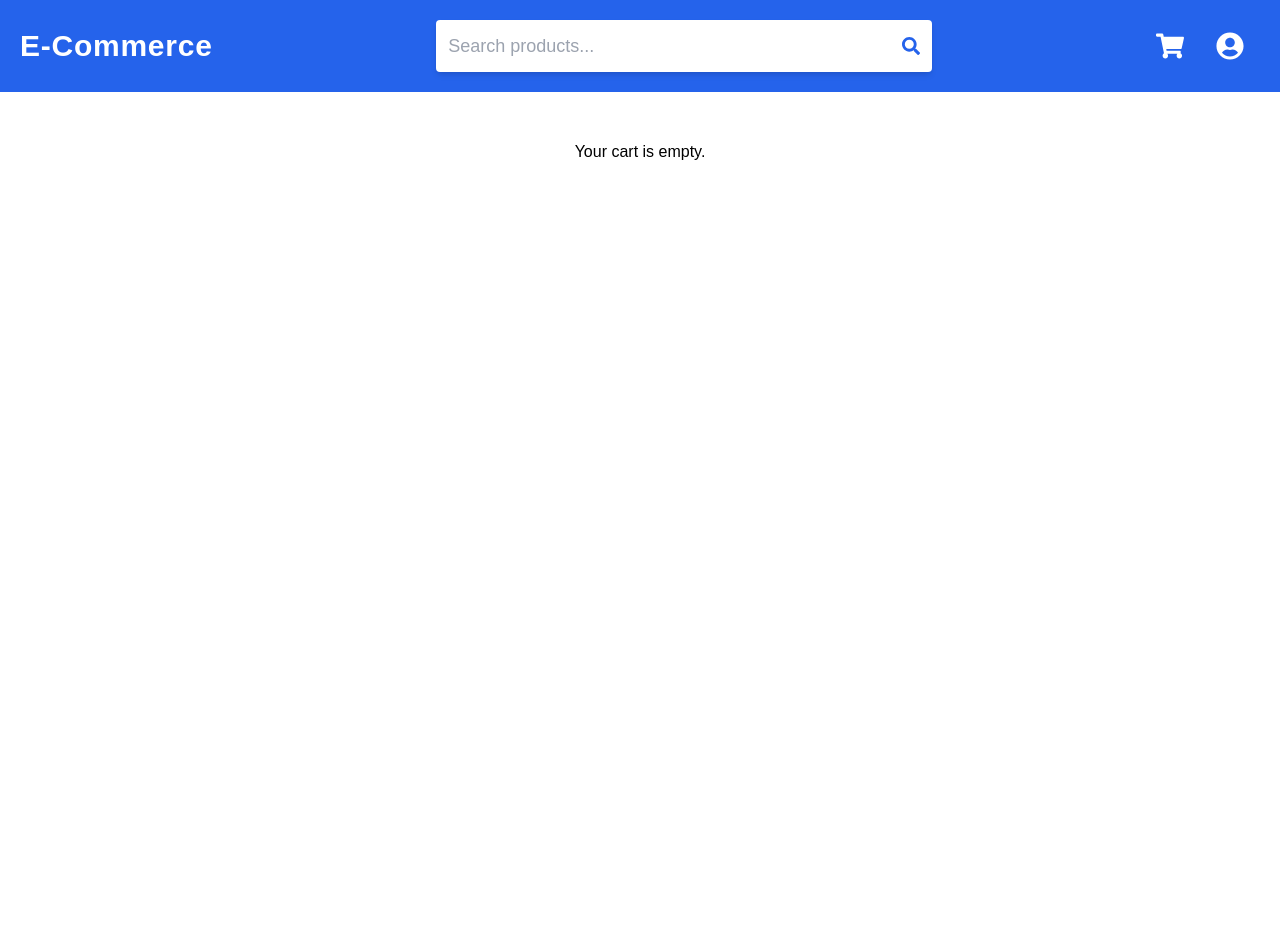
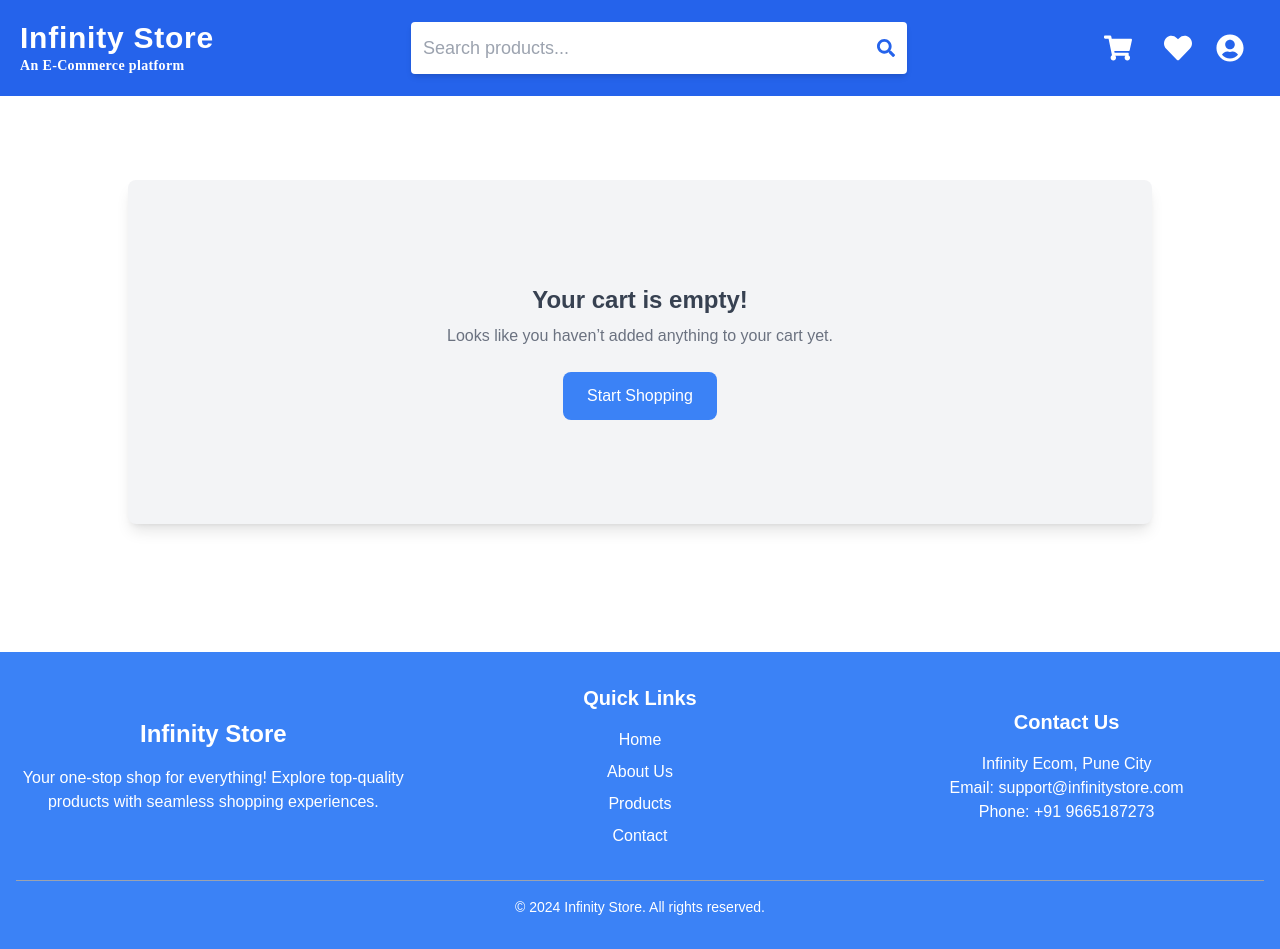
Before and after one commit to INFINITYASH3699/ecommerce-app, a Next.js app: page /cart in a window 1280 px wide. Before the commit the page ends 800 px from the top, so only its background shows below. Built offline with nearby package versions, Linux system fonts and the light colour scheme.

Commit message:
Project enhancement done

```diff
--- a/package.json
+++ b/package.json
@@ -14,6 +14,7 @@
     "react": "^19.0.0",
     "react-dom": "^19.0.0",
     "react-icons": "^5.4.0",
+    "react-medium-image-zoom": "^5.2.13",
     "react-router-dom": "^7.1.1"
   },
   "devDependencies": {
--- a/src/app/components/Cart.js
+++ b/src/app/components/Cart.js
@@ -4,18 +4,43 @@ import { useCart } from "../context/CartContext";
 import Image from "next/image";
 
 export default function Cart() {
-  const { cart, total, increaseQuantity, decreaseQuantity, removeItem, clearCart } = useCart(); // Access cart context
+  const {
+    cart,
+    total,
+    increaseQuantity,
+    decreaseQuantity,
+    removeItem,
+    clearCart,
+  } = useCart();
 
   return (
-    <div className="max-w-4xl mx-auto p-4 mt-14">
+    <div className="max-w-5xl mx-auto p-6 my-28 bg-gray-100 rounded-lg shadow-lg">
       {cart.length === 0 ? (
-        <p className="text-center">Your cart is empty.</p>
+        <div className="text-center py-20">
+          <p className="text-2xl font-semibold text-gray-700">
+            Your cart is empty!
+          </p>
+          <p className="text-gray-500 mt-2">
+            Looks like you haven’t added anything to your cart yet.
+          </p>
+          <button
+            onClick={() => (window.location.href = "/")}
+            className="mt-6 px-6 py-3 bg-blue-500 text-white rounded-lg hover:bg-blue-600 transition-transform transform hover:scale-105"
+          >
+            Start Shopping
+          </button>
+        </div>
       ) : (
-        <div>
+        <div className="grid grid-cols-1 md:grid-cols-3 gap-6">
+          {/* Cart Items */}
+          <div className="md:col-span-2 bg-white p-4 rounded-lg shadow-sm">
+            <h2 className="text-xl font-semibold text-gray-700 mb-4">
+              Cart Items
+            </h2>
             {cart.map((item) => (
               <div
                 key={item.id}
-              className="flex items-center justify-between border-b py-4"
+                className="flex items-center justify-between border-b border-gray-200 py-4"
               >
                 <div className="flex items-center gap-4">
                   <Image
@@ -26,39 +51,64 @@ export default function Cart() {
                     className="rounded-lg"
                   />
                   <div>
-                  <h2 className="text-lg font-semibold">{item.title}</h2>
-                  <p className="text-sm text-gray-600">${item.price}</p>
+                    <h3 className="text-lg font-semibold text-gray-800">
+                      {item.title}
+                    </h3>
+                    <p className="text-sm text-gray-500">
+                      ${item.price.toFixed(2)}
+                    </p>
                   </div>
                 </div>
                 <div className="flex items-center gap-4">
                   <button
                     onClick={() => decreaseQuantity(item.id)}
-                  className="border px-3 py-1 rounded"
+                    className="border border-gray-300 px-3 py-1 rounded-lg text-gray-600 hover:bg-gray-200"
                   >
                     -
                   </button>
-                <span>{item.quantity}</span>
+                  <span className="text-lg">{item.quantity}</span>
                   <button
                     onClick={() => increaseQuantity(item.id)}
-                  className="border px-3 py-1 rounded"
+                    className="border border-gray-300 px-3 py-1 rounded-lg text-gray-600 hover:bg-gray-200"
                   >
                     +
                   </button>
                   <button
                     onClick={() => removeItem(item.id)}
-                  className="border px-2 py-1 rounded-lg text-red-500 hover:text-white hover:bg-red-600 duration-500"
+                    className="border px-2 py-1 rounded-lg text-red-500 hover:text-white hover:bg-red-600 transition duration-300"
                   >
                     Remove
                   </button>
                 </div>
               </div>
             ))}
+          </div>
 
-          <div className="mt-8 text-right">
-            <h2 className="text-xl font-semibold">Total: ${total}</h2>
+          {/* Cart Summary */}
+          <div className="bg-white p-4 rounded-lg shadow-sm">
+            <h2 className="text-xl font-semibold text-gray-700 mb-4">
+              Cart Summary
+            </h2>
+            <div className="flex justify-between text-gray-600 mb-2">
+              <span>Items:</span>
+              <span>{cart.length}</span>
+            </div>
+            <div className="flex justify-between text-gray-600 mb-4">
+              <span>Total:</span>
+              <span className="text-xl font-semibold text-gray-800">
+                ${total.toFixed(2)}
+              </span>
+            </div>
+
+            <button
+              onClick={() => alert("Checkout feature coming soon!")}
+              className="w-full bg-blue-500 text-white py-3 rounded-lg hover:bg-blue-600 transition-transform transform hover:scale-105 mb-4"
+            >
+              Proceed to Checkout
+            </button>
             <button
               onClick={clearCart}
-              className="bg-red-500 hover:bg-red-700 text-white font-bold py-2 px-4 rounded mt-4"
+              className="w-full bg-red-500 text-white py-3 rounded-lg hover:bg-red-600 transition-transform transform hover:scale-105"
             >
               Clear Cart
             </button>
--- /dev/null
+++ b/src/app/components/Footer.js
@@ -0,0 +1,77 @@
+"use client";
+
+const Footer = () => {
+  return (
+    <footer className="bg-blue-500 text-white">
+      <div className="container mx-auto px-4 py-8">
+        <div className="flex flex-col items-center md:grid md:grid-cols-3 md:gap-8 text-center">
+          {/* Logo */}
+          <div className="mb-8 md:mb-0">
+            <h2 className="text-2xl font-bold mb-4">Infinity Store</h2>
+            <p>
+              Your one-stop shop for everything! Explore top-quality products
+              with seamless shopping experiences.
+            </p>
+          </div>
+
+          {/* Quick Links */}
+          <div className="mb-8 md:mb-0">
+            <h3 className="text-xl font-semibold mb-4">Quick Links</h3>
+            <ul className="space-y-2">
+              <li>
+                <a
+                  href="/"
+                  className="hover:text-gray-200 transition-colors"
+                >
+                  Home
+                </a>
+              </li>
+              <li>
+                <a
+                  href="/about"
+                  className="hover:text-gray-200 transition-colors"
+                >
+                  About Us
+                </a>
+              </li>
+              <li>
+                <a
+                  href="/products"
+                  className="hover:text-gray-200 transition-colors"
+                >
+                  Products
+                </a>
+              </li>
+              <li>
+                <a
+                  href="/contact"
+                  className="hover:text-gray-200 transition-colors"
+                >
+                  Contact
+                </a>
+              </li>
+            </ul>
+          </div>
+
+          {/* Contact Info */}
+          <div className="mb-8 md:mb-0">
+            <h3 className="text-xl font-semibold mb-4">Contact Us</h3>
+            <p>Infinity Ecom, Pune City</p>
+            <p>Email: support@infinitystore.com</p>
+            <p>Phone: +91 9665187273</p>
+          </div>
+        </div>
+
+        {/* Copyright Section */}
+        <div className="mt-8 border-t border-gray-400 pt-4 text-center">
+          <p className="text-sm">
+            &copy; {new Date().getFullYear()} Infinity Store. All rights
+            reserved.
+          </p>
+        </div>
+      </div>
+    </footer>
+  );
+};
+
+export default Footer;
--- a/src/app/components/Header.js
+++ b/src/app/components/Header.js
@@ -2,7 +2,13 @@
 
 import React, { useState, useEffect } from "react";
 import Link from "next/link";
-import { FaShoppingCart, FaSearch, FaTimes, FaUserCircle  } from "react-icons/fa";
+import {
+  FaShoppingCart,
+  FaSearch,
+  FaTimes,
+  FaUserCircle,
+  FaHeart,
+} from "react-icons/fa";
 import { useCart } from "../context/CartContext";
 import { useSearch } from "../context/SearchContext";
 
@@ -32,14 +38,19 @@ const Header = () => {
 
   return (
     <header
-      className={`fixed top-0 left-0 w-full p-5 bg-blue-600 text-white flex justify-between items-center z-50 transition-all duration-300 ${
+      className={`fixed top-0 left-0 w-full px-5 ${
+        isScrolled ? "py-2" : "py-5"
+      } bg-blue-600 text-white flex justify-between items-center z-50 transition-all duration-300 ${
         isScrolled ? "shadow-xl" : ""
       }`}
     >
       {/* Logo */}
       <Link href="/">
-        <h1 className="text-sm md:text-3xl font-bold cursor-pointer tracking-wide">
-          E-Commerce
+        <h1 className="text-sm md:text-3xl font-bold font-roboto cursor-pointer tracking-wide">
+          Infinity Store
+        </h1>
+        <h1 className="hidden md:block text-sm md:text-md font-bold cursor-pointer tracking-wide font-curly">
+          An E-Commerce platform
         </h1>
       </Link>
 
@@ -79,9 +90,11 @@ const Header = () => {
             )}
           </div>
         </Link>
+        <div className="relative cursor-pointer mr-0 hidden md:block">
+          <FaHeart size={28} />
+        </div>
         <div className="relative cursor-pointer mr-0 md:mr-4">
-        <FaUserCircle size={28} />
-
+          <FaUserCircle size={28} />
         </div>
       </div>
     </header>
--- a/src/app/context/CartContext.js
+++ b/src/app/context/CartContext.js
@@ -26,7 +26,7 @@ export const CartProvider = ({ children }) => {
     const totalPrice = cart.reduce((sum, item) => sum + item.price * item.quantity, 0);
 
     setCartCount(count);
-    setTotal(totalPrice.toFixed(2));
+    setTotal(totalPrice); // Keep `total` as a number
     localStorage.setItem("cart", JSON.stringify(cart)); // Sync to localStorage
   }, [cart]);
 
@@ -81,7 +81,7 @@ export const CartProvider = ({ children }) => {
       value={{
         cart,
         cartCount,
-        total,
+        total, // Keep total as a number
         addToCart,
         increaseQuantity,
         decreaseQuantity,
--- a/src/app/globals.css
+++ b/src/app/globals.css
@@ -1,6 +1,7 @@
 @tailwind base;
 @tailwind components;
 @tailwind utilities;
+
 
 body {
   margin: 0;
--- a/src/app/layout.js
+++ b/src/app/layout.js
@@ -2,6 +2,7 @@
 
 import "./globals.css";
 import Header from "./components/Header";
+import Footer from "./components/Footer";
 import { CartProvider } from "./context/CartContext";
 import { SearchProvider } from "./context/SearchContext";
 
@@ -13,6 +14,7 @@ export default function RootLayout({ children }) {
           <SearchProvider>
             <Header />
             {children}
+            <Footer />
           </SearchProvider>
         </CartProvider>
       </body>
--- a/src/app/pages/index.js
+++ /dev/null
@@ -1,7 +0,0 @@
-"use client";
-
-import ProductList from "./ProductList";
-
-export default function Home() {
-  return <ProductList />;
-}
--- a/tailwind.config.mjs
+++ b/tailwind.config.mjs
@@ -1,4 +1,7 @@
 /** @type {import('tailwindcss').Config} */
+
+
+
 export default {
   content: [
     "./src/pages/**/*.{js,ts,jsx,tsx,mdx}",
@@ -11,6 +14,10 @@ export default {
         background: "var(--background)",
         foreground: "var(--foreground)",
       },
+      fontFamily: {
+        sans: ['"PT Sans"', "sans-serif"],
+        curly: ['"Dancing Script"', 'cursive'],
+      },
     },
   },
   plugins: [],
```
Also changed, not shown: src/app/components/ProductDetails.js (+86 -29 lines), 1 other file (tests, documents, lock files or other folders). Lines whose indentation alone changed are shown as unchanged.
